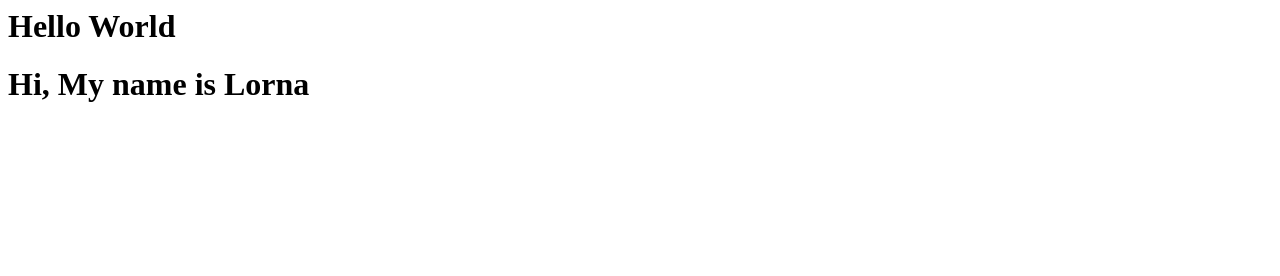
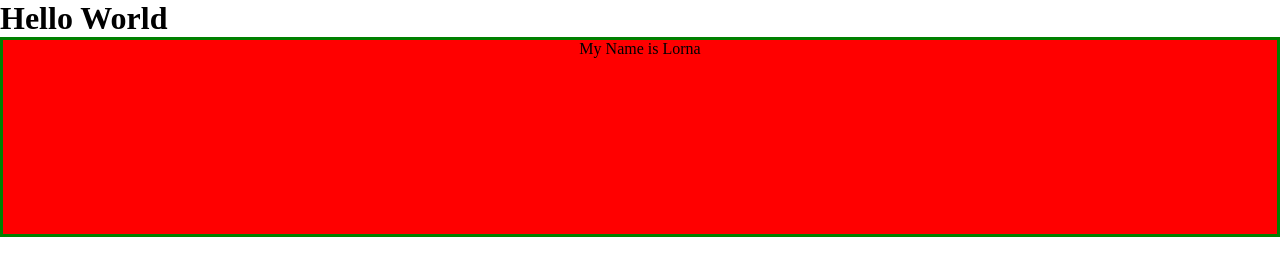
Before and after one commit to Lorna-Mwaura/bestpractices, a plain HTML site: page index.html in a window 1280 px wide. Drawn offline with Linux system fonts and the light colour scheme.

Commit message:
st:footer-styling - optimized styling for footer

```diff
--- a/css/style.css
+++ b/css/style.css
@@ -0,0 +1,12 @@
+*{
+    box-sizing: border-box;
+    padding: 0;
+    margin:0;
+}
+footer{
+    background-color: red;
+    width: 100vw;
+    height: 25vh;
+    border: 3px solid green;
+    text-align: center;
+}
--- a/index.html
+++ b/index.html
@@ -1,2 +1,17 @@
-<h1>Hello World</h1>
-<h1>Hi, My name is Lorna</h1>
+<!DOCTYPE html>
+<html lang="en">
+
+<head>
+    <meta charset="UTF-8">
+    <meta http-equiv="X-UA-Compatible" content="IE=edge">
+    <meta name="viewport" content="width=device-width, initial-scale=1.0">
+    <link rel="stylesheet" href="css/style.css">
+    <title>Document</title>
+</head>
+
+<body>
+    <h1>Hello World</h1>
+    <footer>My Name is Lorna</footer>
+</body>
+
+</html>
```
